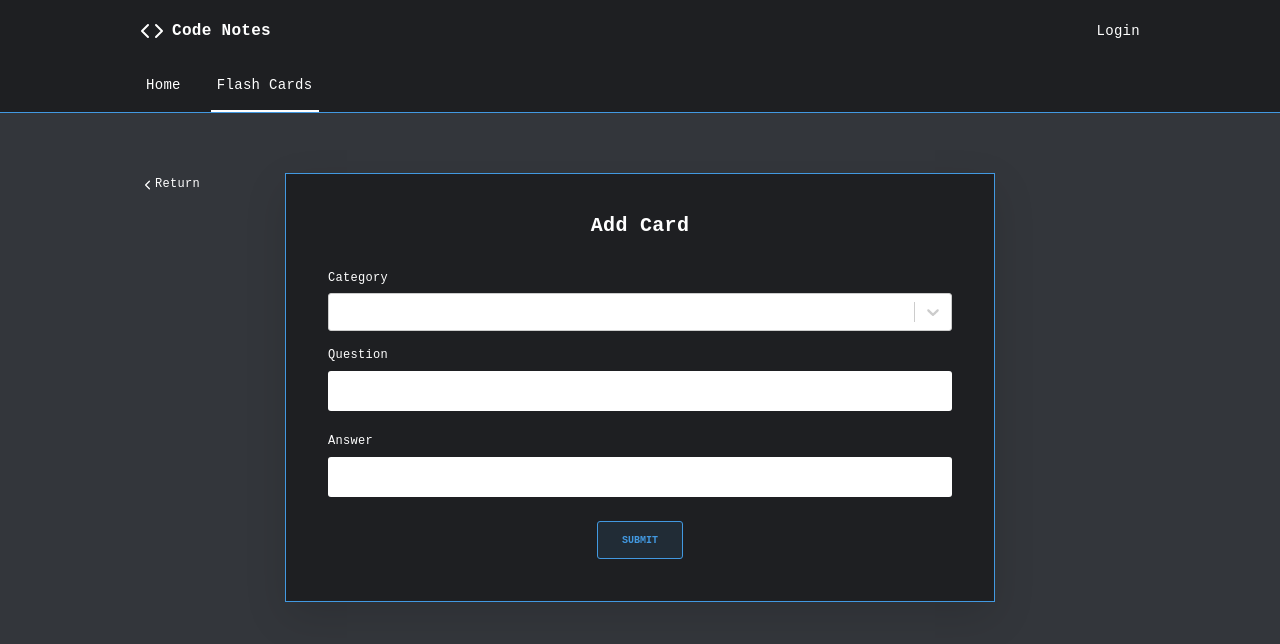
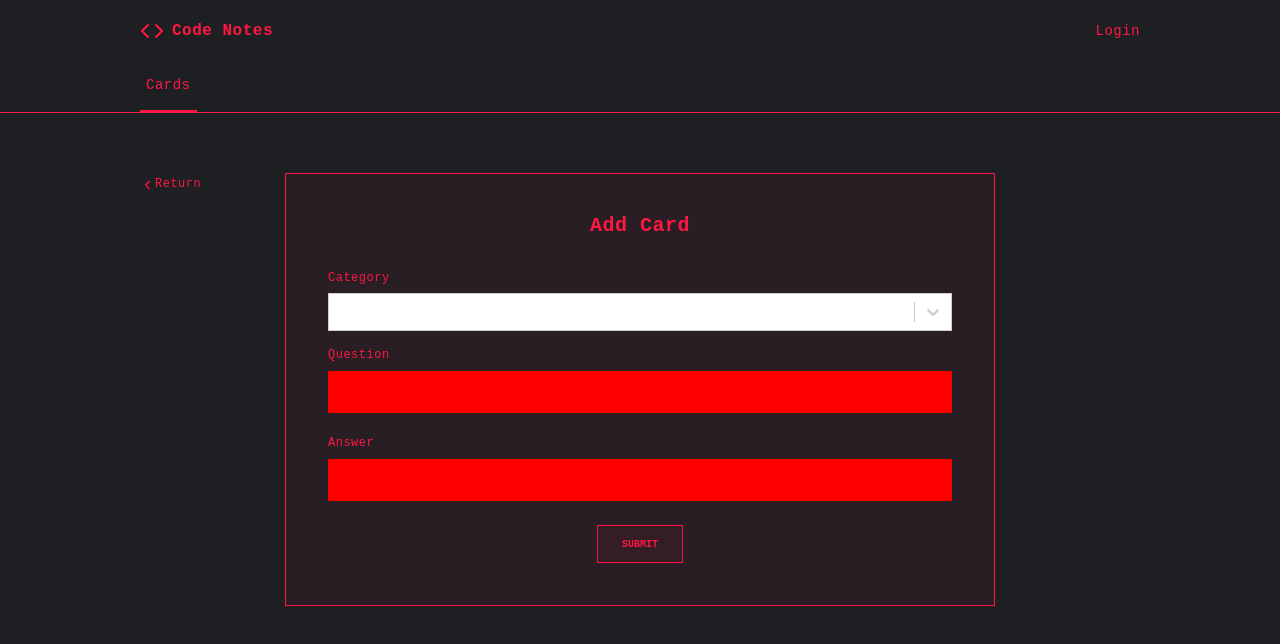
Before and after one commit to evangodon/code-notes, a Next.js app in the folder client/: page /practice/add in a window 1280 px wide. Shown: the top 644 px of the page. Built offline with nearby package versions, Linux system fonts and the light colour scheme.

Commit message:
Refactor styles for cyberpunk feel

```diff
--- a/client/src/components/Button.tsx
+++ b/client/src/components/Button.tsx
@@ -5,7 +5,7 @@ const Button = styled.button<{ color?: string; type?: string }>`
   text-transform: uppercase;
   font-weight: 600;
   border: 1px solid currentColor;
-  background-color: ${(props) => transparentize(0.9, props.theme.__color_primary)};
+  background-color: ${(props) => transparentize(0.95, props.theme.__color_primary)};
   color: ${(props) => props.color || props.theme.__color_primary};
   padding: 0 2.4rem;
   cursor: pointer;
--- a/client/src/components/Categories.tsx
+++ b/client/src/components/Categories.tsx
@@ -65,12 +65,11 @@ const Category = styled.li`
   transition: color, filter 0.2s ease;
 
   svg {
-    margin-right: 0.4rem;
+    margin-right: 0.7rem;
     filter: grayscale(0.5);
   }
 
   &:hover {
-    color: var(--white);
     font-weight: bold;
   }
 
--- a/client/src/components/PracticeCard/PracticeCard.tsx
+++ b/client/src/components/PracticeCard/PracticeCard.tsx
@@ -32,7 +32,7 @@ type Props = {
 export type Status = 'DEFAULT' | 'CORRECT' | 'INCORRECT' | 'SHOW_ANSWER';
 
 /**
- * Renders a practice card
+ *
  *
  * @param {PracticeCard} practiceCard
  * @param {function} hideCard
@@ -92,22 +92,10 @@ const PracticeCard: React.FC<Props> = ({ practiceCard, hideCard }) => {
     }
   }
 
-  const flipped = status === 'SHOW_ANSWER';
-  const { transform, opacity } = useSpring({
-    opacity: flipped ? 1 : 0,
-    transform: `perspective(600px) rotateX(${flipped ? 180 : 0}deg)`,
-    config: { mass: 5, tension: 500, friction: 80 },
-  });
-
   return (
     <Container>
-      <QuestionSide
-        style={{
-          visibility: flipped ? 'hidden' : 'visible',
-          opacity: opacity.interpolate((o: any) => Number(1 - o)),
-          transform,
-        }}
-      >
+      {status !== 'SHOW_ANSWER' ? (
+        <QuestionSide style={{}}>
           <Form onSubmit={onSubmit}>
             <Category>
               <DevIcon id={practiceCard.category} size={15} />
@@ -116,7 +104,9 @@ const PracticeCard: React.FC<Props> = ({ practiceCard, hideCard }) => {
             <Options onClick={toggleOptionsMenu} />
             {optionsOpen && (
               <OptionsMenu ref={optionsMenuRef}>
-              <li onClick={() => deleteCard({ variables: { id: practiceCard.id } })}>
+                <li
+                  onClick={() => deleteCard({ variables: { id: practiceCard.id } })}
+                >
                   Delete
                 </li>
               </OptionsMenu>
@@ -140,16 +130,12 @@ const PracticeCard: React.FC<Props> = ({ practiceCard, hideCard }) => {
             />
           </Form>
         </QuestionSide>
-      <AnswerSide
-        style={{
-          visibility: flipped ? 'visible' : 'hidden',
-          opacity,
-          transform: transform.interpolate((t) => `${t} rotateX(180deg)`),
-        }}
-      >
+      ) : (
+        <AnswerSide>
           <Answer>{`Answer: ${practiceCard.answer}`}</Answer>
           <CloseButton onClick={handleCloseClick}>Close</CloseButton>
         </AnswerSide>
+      )}
     </Container>
   );
 };
--- a/client/src/components/PracticeCard/styles.ts
+++ b/client/src/components/PracticeCard/styles.ts
@@ -3,6 +3,7 @@ import { MoreVertical } from 'react-feather';
 import Box from '@components/layout/Box';
 import Button from '@components/Button';
 import { Status } from './PracticeCard';
+import { transparentize } from 'polished';
 
 export const Container = styled(Box)`
   max-width: 50rem;
@@ -10,7 +11,6 @@ export const Container = styled(Box)`
   position: relative;
   padding: 0;
   height: 20rem;
-  background-color: transparent;
   position: relative;
 `;
 
@@ -29,6 +29,7 @@ export const OptionsMenu = styled.ul`
   font-size: var(--fs-small);
   background-color: var(--white);
   color: var(--grey-900);
+  background-color: ${(props) => transparentize(0.95, props.theme.__color_primary)};
   border-radius: var(--border-radius);
 
   li {
@@ -47,12 +48,10 @@ export const Side = styled.div`
   padding: 2.4rem;
 `;
 
-export const QuestionSide = styled(Side)`
-  background-color: var(--grey-900);
-`;
+export const QuestionSide = styled(Side)``;
+
 export const AnswerSide = styled(Side)`
   display: flex;
-  background-color: var(--grey-900);
 `;
 
 export const Form = styled.form`
@@ -82,7 +81,7 @@ export const Question = styled.h3`
 `;
 
 export const borderColor: { [index: string]: string | 0 } = {
-  DEFAULT: 'transparent',
+  DEFAULT: 'var(--color-primary)',
   CORRECT: 'var(--color-green)',
   INCORRECT: 'var(--color-red)',
   SHOW_ANSWER: 0,
@@ -92,12 +91,11 @@ export const AnswerInput = styled.input<{ status: Status }>`
   margin-top: auto;
   outline: none;
   padding: 0.8rem 1.2rem;
-  border-radius: 2px;
-  background-color: var(--grey-300);
-  font-family: monospace;
-  color: var(--grey-900);
-  border: 2px solid ${(props) => borderColor[props.status]};
+  background-color: transparent;
+  color: var(--color-primary);
+  border: 1px solid ${(props) => borderColor[props.status]};
   width: 100%;
+  font-size: var(--fs-small);
 `;
 
 export const AttemptsContainer = styled.div`
--- a/client/src/components/SubHeader.tsx
+++ b/client/src/components/SubHeader.tsx
@@ -4,8 +4,7 @@ import { useRouter } from 'next/router';
 import Link from 'next/link';
 
 const routes = {
-  home: { route: 'Home', asPath: '/' },
-  practice: { route: 'Flash Cards', asPath: '/practice' },
+  practice: { route: 'Cards', asPath: '/practice' },
 };
 
 const SubHeader = () => {
--- a/client/src/components/forms/Input.tsx
+++ b/client/src/components/forms/Input.tsx
@@ -33,6 +33,8 @@ const StyledInput = styled.input<{ required: boolean }>`
   border-radius: var(--border-radius);
   border: 0;
   font-size: var(--fs-medium);
+  background-color: red;
+  border: 1px solid red;
 `;
 
 export default Input;
--- a/client/src/components/layout/Box.tsx
+++ b/client/src/components/layout/Box.tsx
@@ -1,10 +1,11 @@
 import styled from 'styled-components';
 import { animated as a } from 'react-spring';
+import { transparentize } from 'polished';
 
 const Box = styled(a.div)`
-  box-shadow: 0px 15px 40px rgba(0, 0, 0, 0.12);
   border: 1px solid var(--color-primary);
   background-color: var(--grey-900);
+  background-color: ${(props) => transparentize(0.95, props.theme.__color_primary)};
   padding: 2.4rem;
   width: 100%;
 `;
--- a/client/src/css/global.ts
+++ b/client/src/css/global.ts
@@ -17,11 +17,11 @@ const GlobalStyle = createGlobalStyle`
     font-family: 'roboto-mono', monospace;
     font-weight: 400;
     font-size: var(--fs-base);
-    letter-spacing: 0.3px;
+    letter-spacing: 0.5px;
     margin: 0;
     padding: 0;
-    background-color: var(--grey-800);
-    color: #fff;
+    background-color: var(--grey-900);
+    color: var(--fc-default);
   }
 
   * {
--- a/client/src/css/variables.ts
+++ b/client/src/css/variables.ts
@@ -3,13 +3,13 @@ import { css } from 'styled-components';
 export const variables: { [index: string]: string } = {
   /* Colors */
   __color_primary_light: '#90cdf4',
-  __color_primary: '#4299e1',
-  __color_primary_dark: '#2b6cb0',
+  __color_primary: '#FF1744',
+  __color_primary_dark: '#00E676',
   __color_secondary_light: '#d6bcfa',
   __color_secondary: '#9f7aea',
   __color_secondary_dark: '#6b46c1',
 
-  __color_green: '#48BB78',
+  __color_green: '#00E676',
   __color_red: '#E53E3E',
 
   __white: '#ffffff',
@@ -32,8 +32,11 @@ export const variables: { [index: string]: string } = {
   __fs_large: '2rem',
   __fs_xlarge: '3.6rem',
 
+  /* Font Color */
+  __fc_default: 'var(--color-primary)',
+
   __app_width: '100rem',
-  __border_radius: '3px',
+  __border_radius: '0',
 };
 
 /* Turn js keys into valid css custom properties */
```
Also changed, not shown: client/src/components/icons/DevIcons.tsx (+12 -9 lines). Lines whose indentation alone changed are shown as unchanged.
